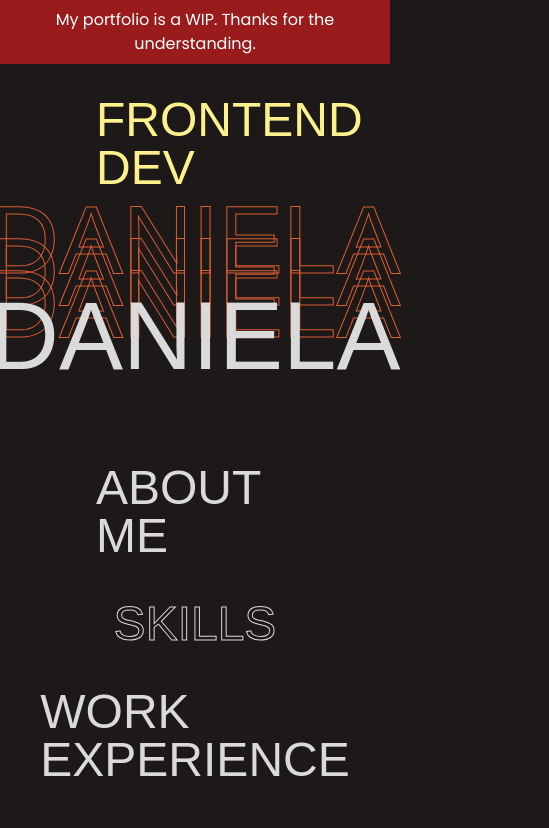
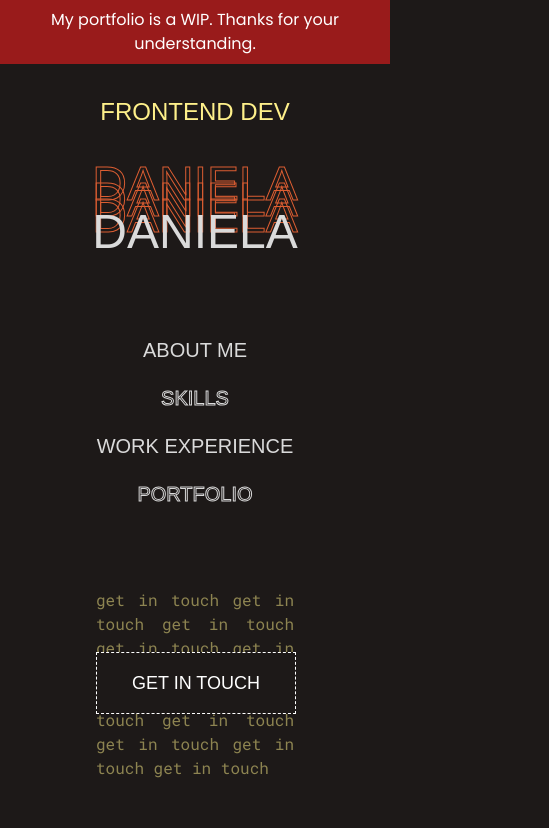
Before and after one commit to danielaprado/my-portfolio, a Next.js app: page / in a window 390 px wide. Shown: the top 828 px of the page, 549 px wide, since content can reach past the window. Built offline with nearby package versions, Linux system fonts and the light colour scheme; a web font is replaced by a local one.

Commit message:
feat: mobile version for Intro

```diff
--- a/app/components/AboutMe/index.tsx
+++ b/app/components/AboutMe/index.tsx
@@ -6,7 +6,7 @@ export default function AboutMe() {
   return (
     <section
       id="about-me-section"
-      className={`${poppins.className} h-screen flex justify-center items-center my-32 relative gap-10`}
+      className={`${poppins.className} h-screen flex justify-center items-center my-32 relative gap-10 max-sm:hidden`}
     >
       <hr className="absolute border-t-[2px] top-[139px] -left-[100px] z-30 w-[25%]" />
       <hr className="absolute border-t-[2px] top-[139px] -left-[50px] z-30 w-[20%] rotate-90" />
--- a/app/components/Intro/GetInTouch/index.tsx
+++ b/app/components/Intro/GetInTouch/index.tsx
@@ -1,23 +1,22 @@
 import { roboto_mono } from "@/app/utils/fonts";
 import dashedArrow from "@/app/images/dashed_arrow.svg";
-// import copyIcon from "@/app/images/Vector.svg";
 import Image from "next/image";
 import CopyButton from "../../geral/CopyButton";
 
 export default function GetInTouch() {
   return (
     <div className="relative w-full flex items-center justify-center mt-20">
-      <p className="absolute text-white right-[308px] bottom-[435px] text-center text-lg">
+      <p className="max-sm:hidden absolute text-white right-[308px] bottom-[435px] text-center text-lg">
         Copy my email <br />& let&apos;s talk!
       </p>
       <Image
         src={dashedArrow}
         alt="Dashed arrow"
-        className="absolute right-72 bottom-[116px]"
+        className="max-sm:hidden absolute right-72 bottom-[116px]"
       />
       <CopyButton />
       <p
-        className={`${roboto_mono.className} w-[365px] text-justify text-primary/50`}
+        className={`${roboto_mono.className} w-[365px] text-justify text-primary/50 max-sm:hidden`}
       >
         get in touch get in touch get in touch get in touch get in touch get in
         touch get in touch get in touch get in touch get in touch get in touch
@@ -26,6 +25,13 @@ export default function GetInTouch() {
         get in touch get in touch get in touch get in touch get in touch get in
         touch get in touch get in touch get in touch get in touch get in touch
       </p>
+      <p
+        className={`${roboto_mono.className} w-[365px] text-justify text-primary/50 sm:hidden`}
+      >
+        get in touch get in touch get in touch get in touch get in touch get in
+        touch get in touch get in touch get in touch get in touch get in touch
+        get in touch
+      </p>
     </div>
   );
 }
--- a/app/components/Intro/Sections/index.tsx
+++ b/app/components/Intro/Sections/index.tsx
@@ -4,7 +4,7 @@ import Link from "next/link";
 
 export default function Sections() {
   return (
-    <div className="flex flex-col text-5xl mt-20 gap-10 items-center">
+    <div className="flex flex-col sm:text-5xl text-xl mt-20 sm:gap-10 gap-5 items-center">
       {sections.map(({ name, style, id }) => (
         <Link key={name} href={id}>
           <div className="group flex flex-col items-center relative hover:cursor-pointer">
@@ -18,7 +18,7 @@ export default function Sections() {
             >
               {name}
             </span>
-            <div className="hidden group-hover:flex group-hover:flex-col group-hover:gap-1 group-hover:absolute group-hover:top-5 group-hover:z-0 group-hover:w-[calc(100%+2rem)]">
+            <div className="absolute group-hover:flex group-hover:flex-col group-hover:gap-1 group-hover:absolute sm:group-hover:top-5 group-hover:top-[10px] max-sm:top-0 group-hover:z-0 group-hover:w-[calc(100%+2rem)]">
               <hr className="border-secondary" />
               <hr className="border-secondary" />
               <hr className="border-secondary" />
--- a/app/components/Intro/Title/index.tsx
+++ b/app/components/Intro/Title/index.tsx
@@ -3,19 +3,21 @@ import { myInfo } from "@/app/data/sections";
 export default function Title() {
   const { name, profession } = myInfo;
   return (
-    <div>
-      <span className="text-primary text-5xl">{profession}</span>
-      <div className="flex flex-col items-center select-none">
-        <span className="custom-secondary-stroke text-transparent text-8xl z-0">
+    <div className="max-sm:text-center">
+      <span className="text-primary sm:text-5xl text-2xl">{profession}</span>
+      <div className="flex flex-col items-center select-none max-sm:mt-8">
+        <span className="custom-secondary-stroke text-transparent sm:text-8xl text-5xl z-0">
           {name}
         </span>
-        <span className="custom-secondary-stroke text-transparent text-8xl z-10 -mt-16">
+        <span className="custom-secondary-stroke text-transparent sm:text-8xl text-5xl z-10 sm:-mt-16 -mt-8">
           {name}
         </span>
-        <span className="custom-secondary-stroke text-transparent text-8xl z-20 -mt-16">
+        <span className="custom-secondary-stroke text-transparent sm:text-8xl text-5xl z-20 sm:-mt-16 -mt-8">
           {name}
         </span>
-        <span className="text-tertiary text-8xl z-30 -mt-16">{name}</span>
+        <span className="text-tertiary sm:text-8xl text-5xl z-30  sm:-mt-16 -mt-8">
+          {name}
+        </span>
       </div>
     </div>
   );
--- a/app/components/geral/Banner.tsx
+++ b/app/components/geral/Banner.tsx
@@ -5,7 +5,7 @@ export default function Banner() {
     <div
       className={`${poppins.className} fixed w-screen bg-red-800 text-white py-2 text-center z-50`}
     >
-      My portfolio is a WIP. Thanks for the understanding.
+      My portfolio is a WIP. Thanks for your understanding.
     </div>
   );
 }
--- a/app/components/geral/CopyButton.tsx
+++ b/app/components/geral/CopyButton.tsx
@@ -19,7 +19,7 @@ export default function CopyButton() {
         navigator.clipboard.writeText(process.env.NEXT_PUBLIC_EMAIL ?? "");
       }}
     >
-      <div className="absolute flex justify-center gap-3 left-0 -top-8 w-[365px] py-4 bg-background text-3xl hover:border-solid border-dashed border-white border text-white z-20">
+      <div className="absolute flex justify-center gap-3 left-0 -top-8 sm:w-[365px] w-[200px] py-4 bg-background sm:text-3xl text-lg hover:border-solid border-dashed border-white border text-white z-20">
         <span>{showCopyIcon ? "COPIED" : "GET IN TOUCH"}</span>
         {showCopyIcon && (
           <Image src={copyIcon} alt="Dashed copy icon" width={21} height={23} />
```
